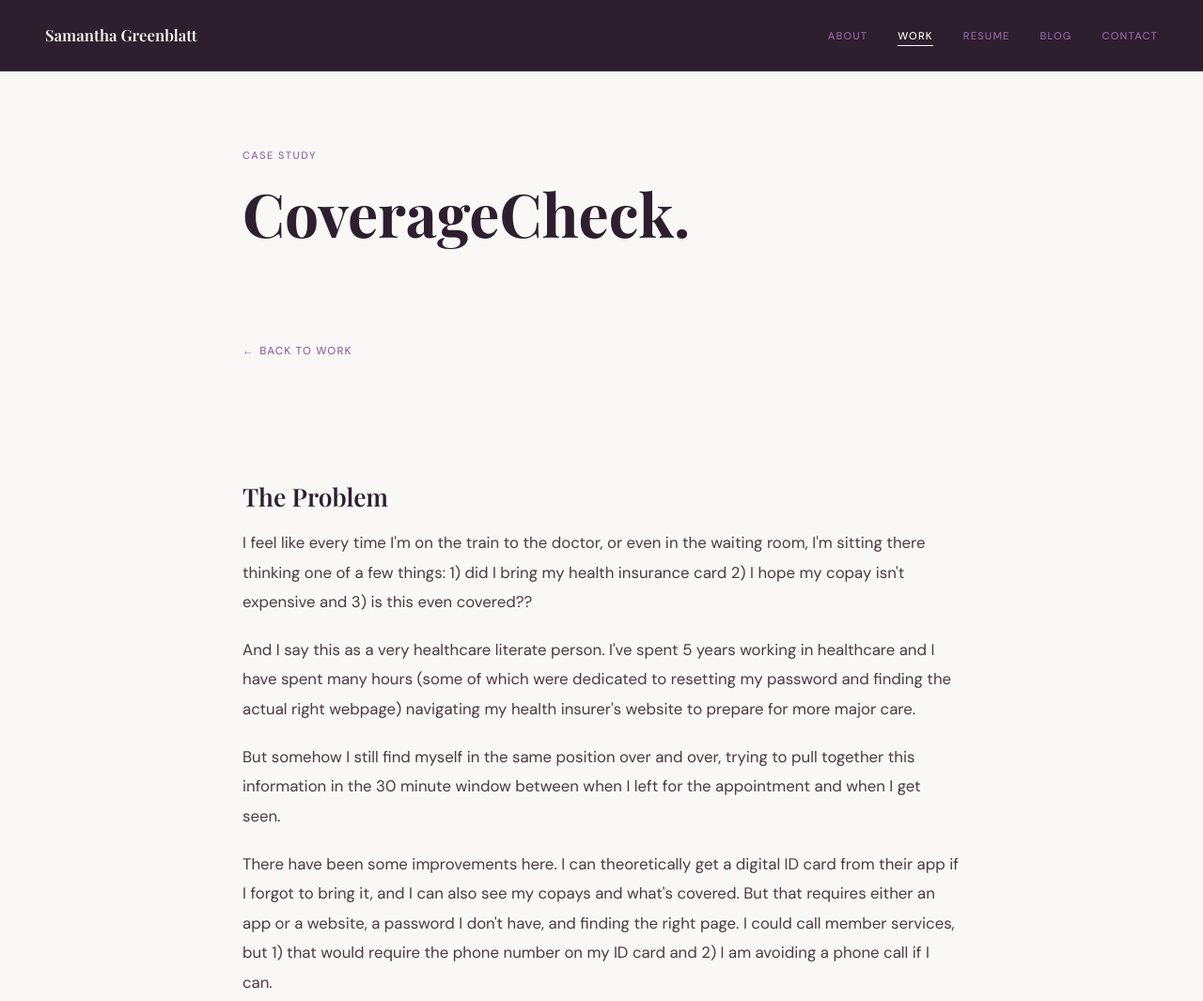
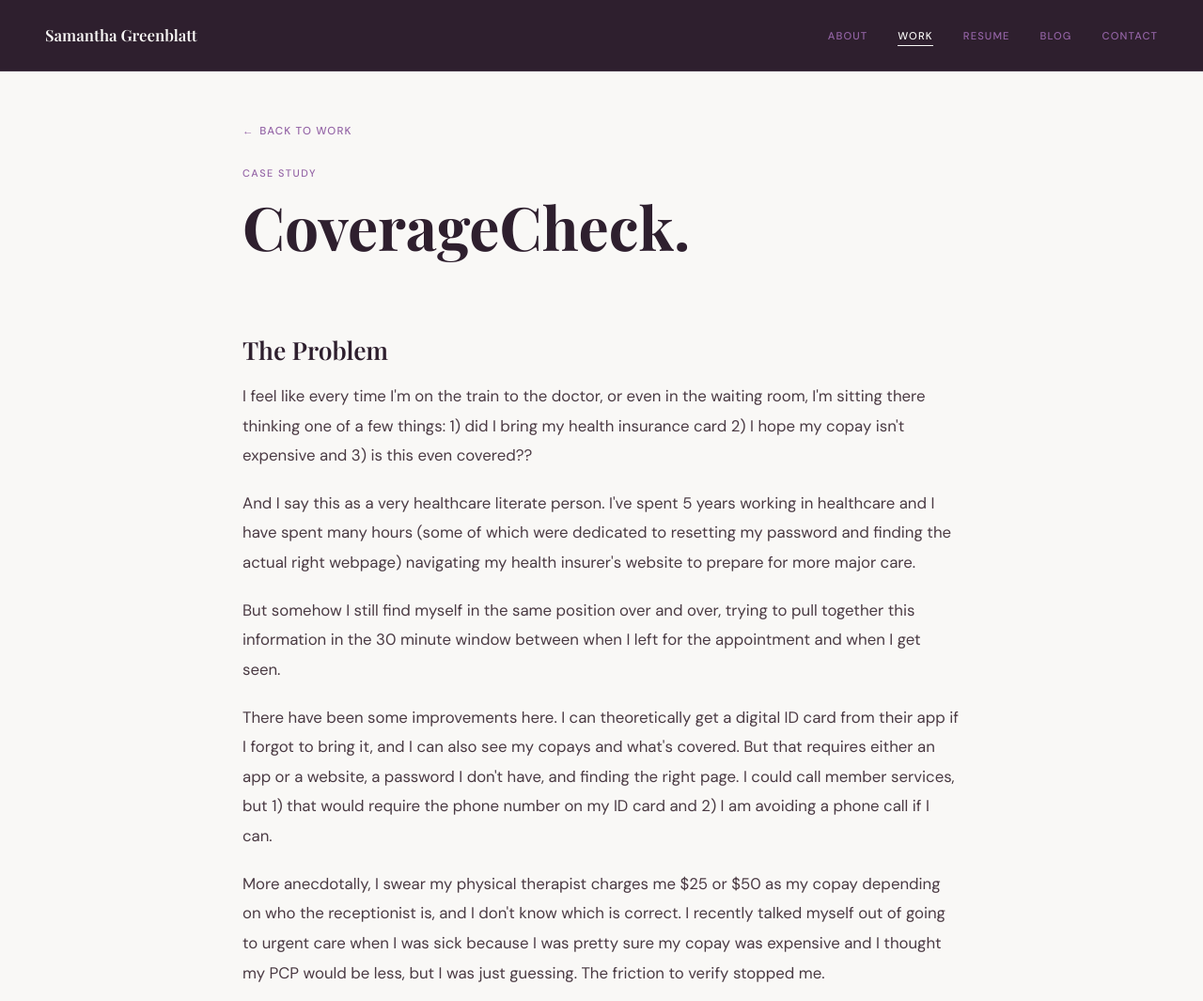
Before and after one commit to samanthagreenblatt/samanthagreenblatt.github.io, a plain HTML site: page coveragecheck.html in a window 1280 px wide. Shown: the top 1065 px of the page at 94% size. Drawn offline with nearby package versions, Linux system fonts and the light colour scheme; a web font is replaced by a local one.

Commit message:
Fix dead space on CoverageCheck: tighten header/body padding, move back link above title

```diff
--- a/coveragecheck.html
+++ b/coveragecheck.html
@@ -14,10 +14,16 @@
   <link rel="stylesheet" href="styles.css" />
   <style>
     /* ── Case study layout ── */
+    .case-study-header {
+      max-width: 860px;
+      margin: 0 auto;
+      padding: 3rem var(--pad-x) 2.5rem;
+    }
+
     .case-study-body {
       max-width: 860px;
       margin: 0 auto;
-      padding: 3rem var(--pad-x) 7rem;
+      padding: 0 var(--pad-x) 7rem;
     }
 
     /* Back link */
@@ -31,7 +37,7 @@
       font-weight: 500;
       color: var(--accent);
       text-decoration: none;
-      margin-bottom: 3.5rem;
+      margin-bottom: 1.5rem;
       transition: color 0.2s, gap 0.2s;
     }
     .back-link:hover {
@@ -46,9 +52,13 @@
       font-size: 1.65rem;
       color: var(--headline);
       font-weight: 600;
-      margin-top: 4.5rem;
+      margin-top: 3.5rem;
       margin-bottom: 1.1rem;
       line-height: 1.2;
+    }
+
+    .case-study-body h2:first-of-type {
+      margin-top: 2.5rem;
     }
 
     .case-study-body p {
@@ -138,15 +148,14 @@
   </nav>
 
   <!-- ── Page header ── -->
-  <header class="page-header" style="max-width: 860px;">
+  <header class="case-study-header">
+    <a href="work.html" class="back-link">Back to work</a>
     <span class="eyebrow">Case study</span>
-    <h1>CoverageCheck.</h1>
+    <h1 style="font-family: var(--serif); font-size: clamp(2.6rem, 5vw, 4.2rem); color: var(--headline); line-height: 1.1; margin-top: 0.75rem;">CoverageCheck.</h1>
   </header>
 
   <!-- ── Case study body ── -->
   <main class="case-study-body">
-
-    <a href="work.html" class="back-link">Back to work</a>
 
     <h2>The Problem</h2>
 
```
